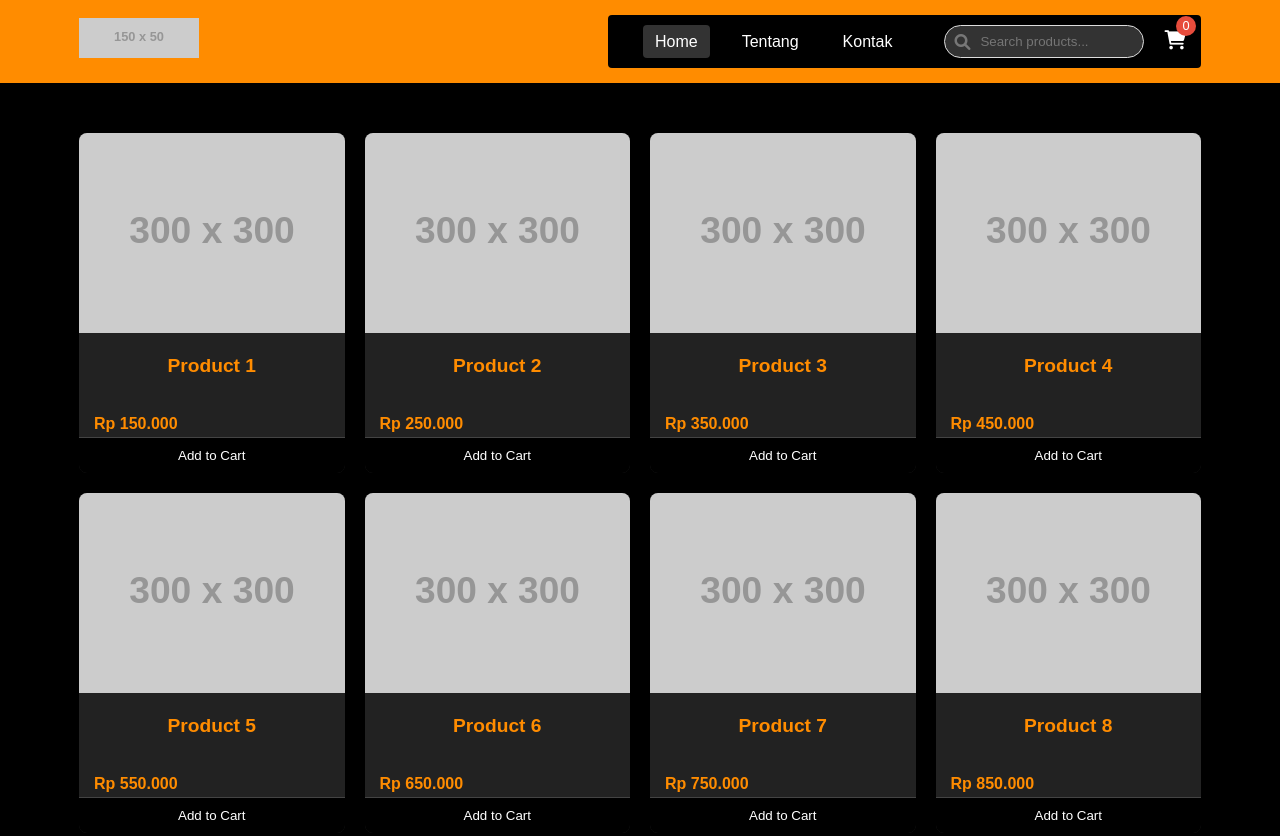
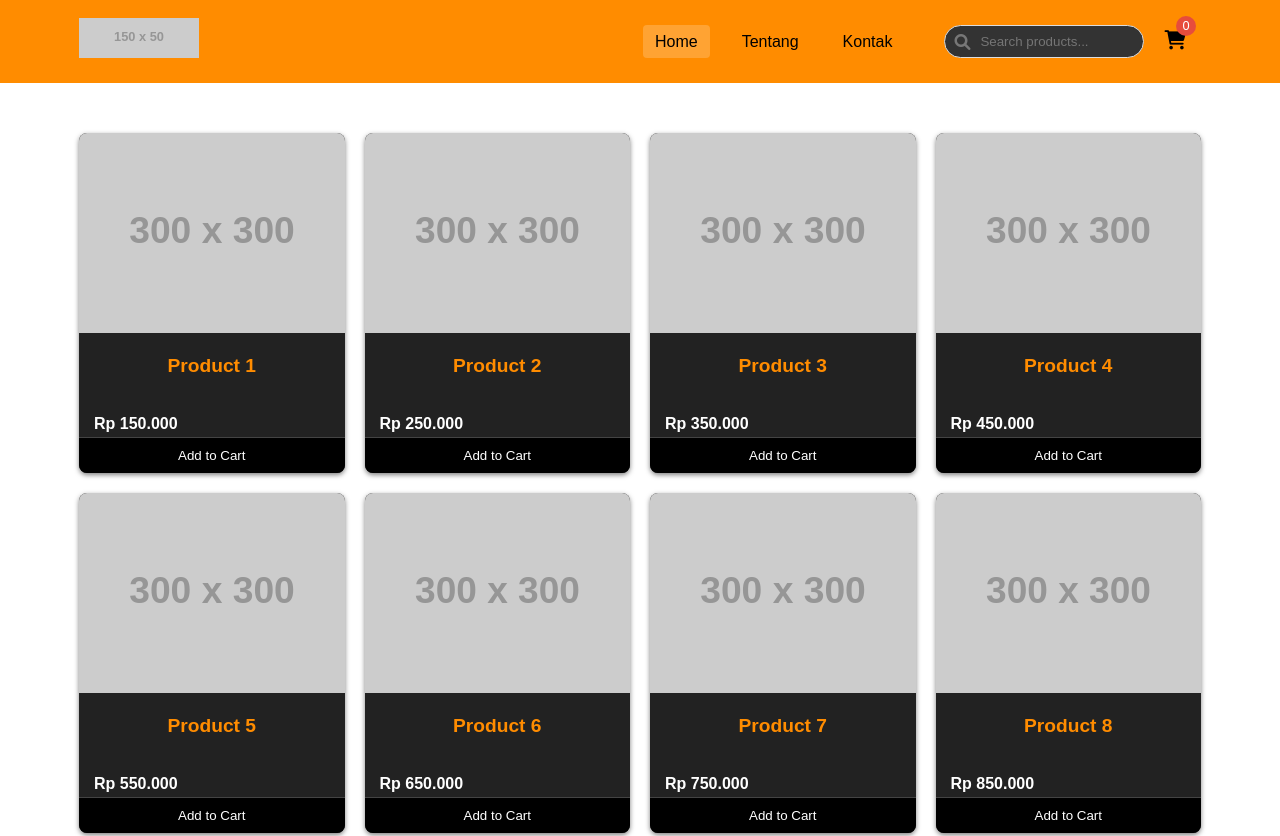
Before and after one commit to kelasmaster/online-shop, a plain HTML site: page update/index.html in a window 1280 px wide. Shown: the top 836 px of the page. Drawn offline with Linux system fonts and the light colour scheme; placeholder pictures from the web are drawn by us.

Commit message:
Update styles.css

```diff
--- a/update/styles.css
+++ b/update/styles.css
@@ -8,8 +8,8 @@
 body {
     font-family: 'Arial', sans-serif;
     line-height: 1.6;
-    background-color: #000;
-    color: #fff;
+    background-color: #fff;
+    color: #000;
 }
 
 .container {
@@ -51,7 +51,7 @@ header .container {
 .nav-menu {
     display: flex;
     align-items: center;
-    background-color: #000;
+    background-color: ##FF8C00;
     padding: 10px 15px;
     border-radius: 4px;
 }
@@ -67,7 +67,7 @@ header .container {
 }
 
 .nav-menu a {
-    color: white;
+    color: black;
     text-decoration: none;
     padding: 8px 12px;
     border-radius: 4px;
@@ -80,7 +80,7 @@ header .container {
 
 .cart-icon {
     position: relative;
-    color: white;
+    color: black;
     font-size: 1.2rem;
     cursor: pointer;
     margin-left: 20px;
@@ -228,7 +228,7 @@ header .container {
 .product .price {
     padding: 0 15px;
     font-weight: bold;
-    color: #FF8C00;
+    color: #fff;
 }
 
 .product button {
```
